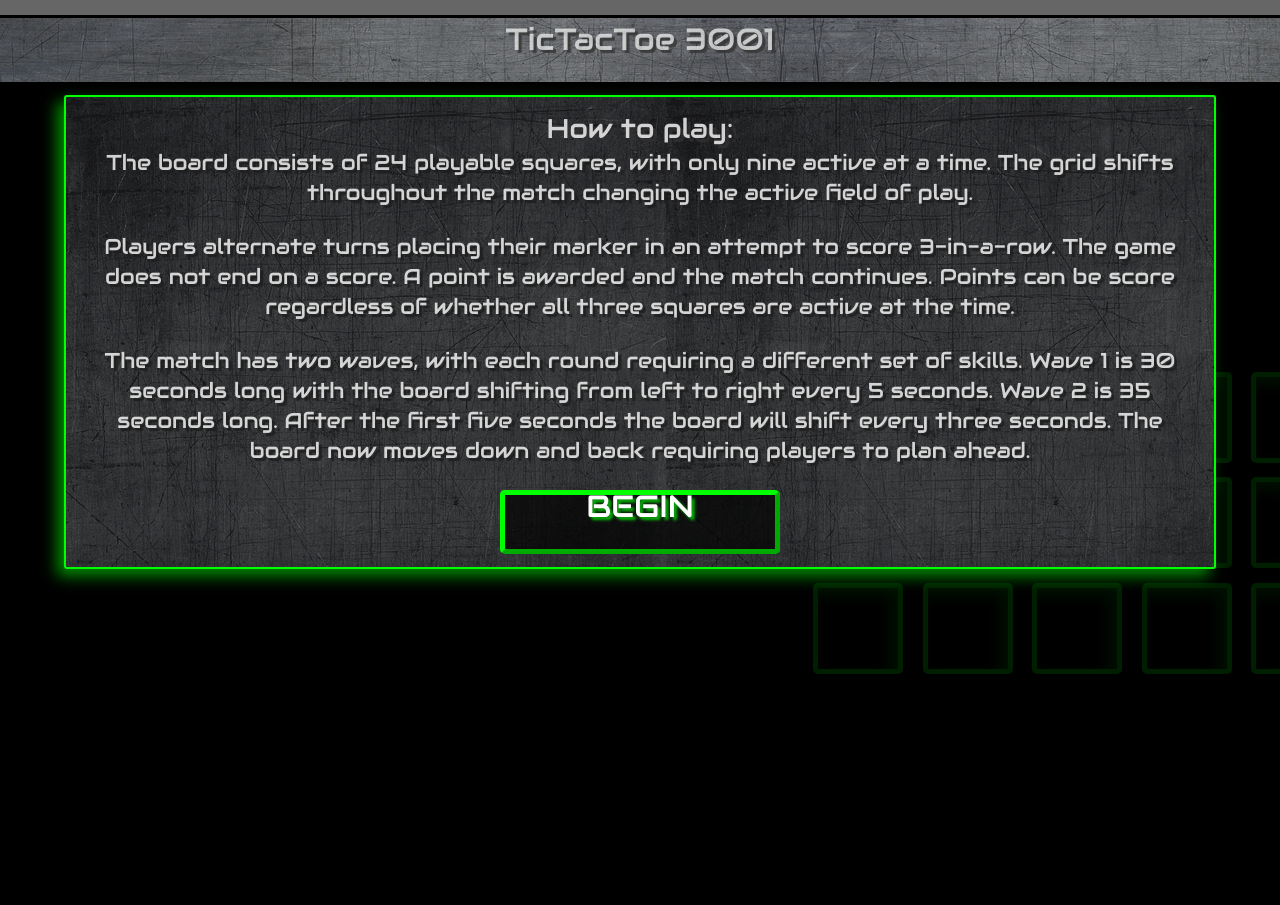
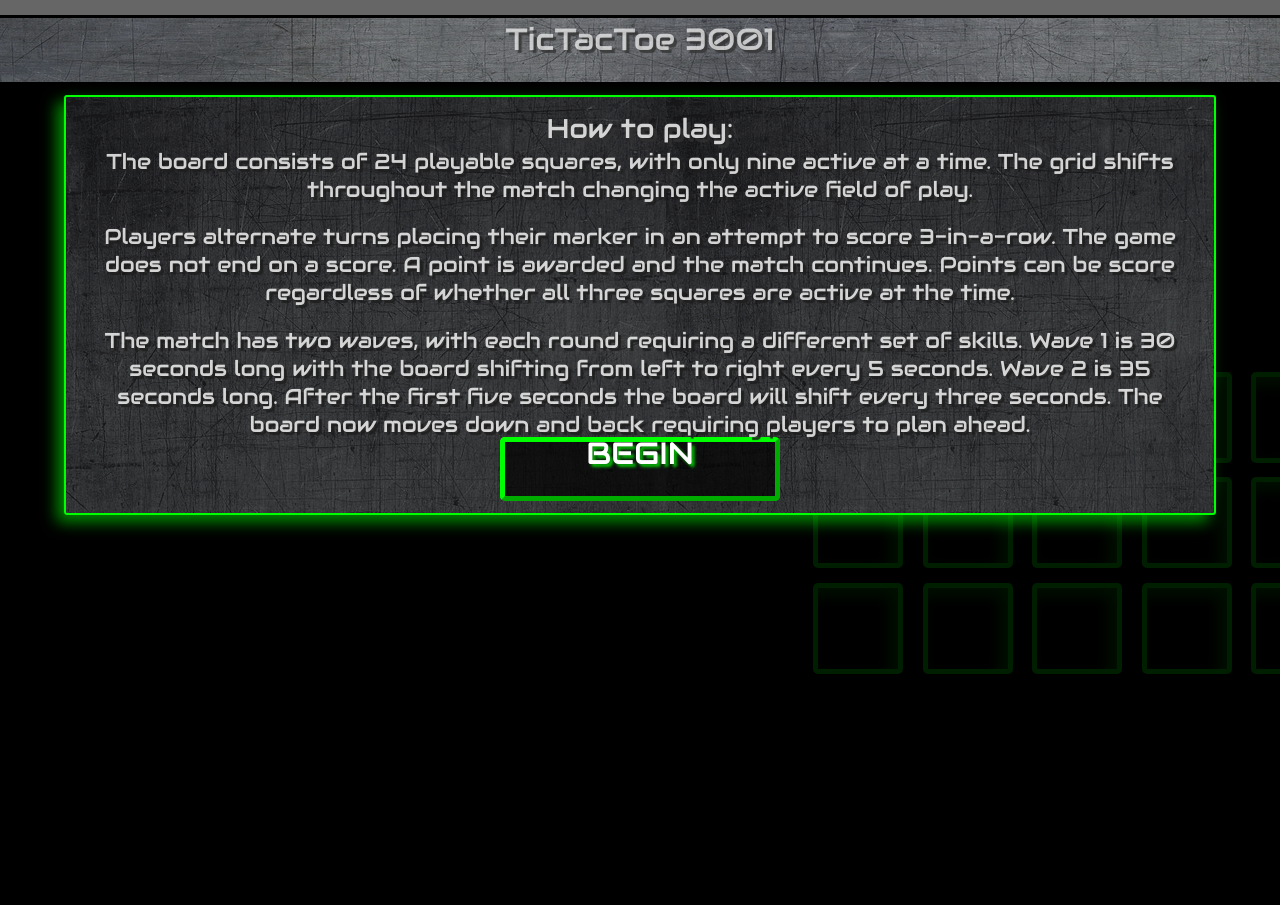
Before and after one commit to AnthonyCorrado/t3-3001-firebase, a PHP site: page / in a window 1280 px wide. Shown: the top 905 px of the page. Run offline with PHP 8.4, Linux system fonts and the light colour scheme; some libraries are stand-ins or nearby versions.

Commit message:
resized font

```diff
--- a/css/style.css
+++ b/css/style.css
@@ -40,6 +40,7 @@ body {
 .custom-button {
 	width: 25%;
 	margin: 0 auto;
+	margin-top: -2%;
 	color: #FFF;
 	border: 5px outset lime;
 	border-radius: 5px;
@@ -84,6 +85,9 @@ h5 {
 	font-size: 1em;
 	font-family: 'Audiowide', 'cursive';
 	color: silver;
+}
+p {
+	line-height: 1.3;
 }
 .sub-font-scale {
 	font-size: 2em;
--- a/index.html
+++ b/index.html
@@ -33,22 +33,18 @@
 		<div class="startPrompt">
 			<div class="message-text">
 				<h3>How to play:</h3>
-				<h4 class="font-helper">
+				<p class="font-helper">
 					The board consists of 24 playable squares, with only nine active at a time. The grid shifts throughout the match changing the active field of play.
-				</h4>
-				<br />
-				<h4 class="font-helper">
+				</p>
+				<p class="font-helper">
 					Players alternate turns placing their marker in an attempt to score 3-in-a-row.
 					The game does not end on a score. A point is awarded and the match continues. Points can be score regardless of whether all three squares are active at the time.
-				</h4>
-				<br />
-				<h4 class="font-helper">
+				<p>
+				<p class="font-helper">
 					The match has two waves, with each round requiring a different set of skills. Wave 1 is 30 seconds long with the board shifting from left to right every 5 seconds. Wave 2 is 35 seconds long. After the first five seconds the board will shift every three seconds. The board now moves down and back requiring players to plan ahead.
-				</h4>
+				</p>
+				<div ng-click="startGame()" class="custom-button">BEGIN</div>
 			</div>
-<!-- 			<h3 class="message-text">THE GAME BEGINS WHEN YOU CLICK</h3> -->
-			<br />
-			<div ng-click="startGame()" class="custom-button">BEGIN</div>
 		</div>
 	</div>
 
```
